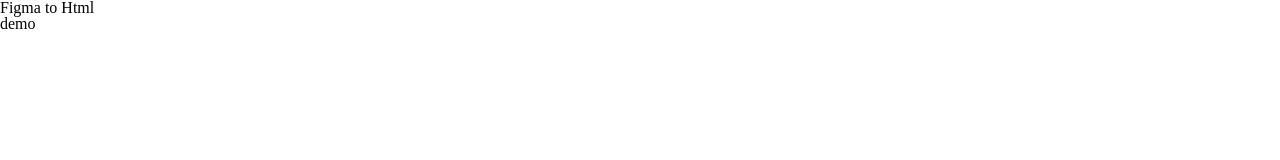
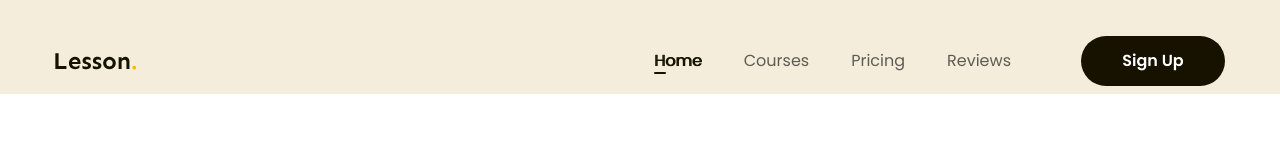
Before and after one commit to kelvinn0104/Project1-FigmaToHtml, a plain HTML site: page index.html in a window 1280 px wide. Shown: the top 160 px of the page. Drawn offline with Linux system fonts and the light colour scheme.

Commit message:
P3. Lam phan header

```diff
--- a/assets/css/style.css
+++ b/assets/css/style.css
@@ -9,4 +9,89 @@
 /* Khoi phuc lai co chu mac dinh theo rem */
 body {
   font-size: 1.6rem; /* 16px */
+  font-family: "Poppins", sans-serif;
 }
+
+/* ===================common===================== */
+a {
+  text-decoration: none;
+}
+
+.btn {
+  display: inline-block;
+  min-width: 118px;
+  padding: 0 16px;
+  line-height: 50px;
+  color: #fff;
+  text-align: center;
+  font-size: 1.6rem; /* 16px */
+  font-weight: 600;
+  border-radius: 24.5px;
+  border-radius: 999px;
+  background: #171100;
+}
+
+.main-content {
+  width: 1170px;
+  max-width: calc(100% - 48px);
+  margin-left: auto;
+  margin-right: auto;
+}
+
+/* =====================header==================== */
+.header {
+  background-color: #f4eddb;
+}
+
+.header.fixed {
+  position: sticky;
+  top: -28px;
+}
+
+.header .body {
+  display: flex;
+  align-items: center;
+  padding: 36px 0 8px;
+}
+
+.nav {
+  margin-left: auto;
+}
+
+.nav ul {
+  display: flex;
+}
+
+.nav a {
+  position: relative;
+  color: #5f5b53;
+  font-size: 1.6rem; /* 16px */
+  padding: 8px 21px;
+}
+
+.nav li.active a,
+.nav a:hover {
+  color: #171100;
+  /* font-weight: 600; */
+  text-shadow: 1px 0 0 currentColor;
+}
+
+.nav li.active a::after {
+  position: absolute;
+  left: 21px;
+  bottom: 6px;
+  display: block;
+  content: "";
+  width: 12px;
+  height: 2px;
+  border-radius: 1px;
+  background: #171100;
+}
+
+.header .btn-sign-up {
+  min-width: 144px;
+}
+
+.header .action {
+  margin-left: 49px;
+}
--- a/index.html
+++ b/index.html
@@ -6,16 +6,49 @@
     <meta name="viewport" content="width=device-width, initial-scale=1.0">
     <!-- reset css -->
     <link rel="stylesheet" href="./assets/css/reset.css">
-
+    <!-- embed fonts -->
+    <link rel="preconnect" href="https://fonts.googleapis.com">
+    <link rel="preconnect" href="https://fonts.gstatic.com" crossorigin>
+    <link
+        href="https://fonts.googleapis.com/css2?family=Poppins:ital,wght@0,100;0,200;0,300;0,400;0,500;0,600;0,700;0,800;0,900;1,100;1,200;1,300;1,400;1,500;1,600;1,700;1,800;1,900&family=Sen:wght@400..800&display=swap"
+        rel="stylesheet">
     <!-- style -->
     <link rel="stylesheet" href="./assets/css/style.css">
 
     <title>Porject1: Figma to Html</title>
 </head>
 
-<body>
-    <h1>Figma to Html</h1>
-    <h2>demo</h2>
+<body style="height: 10000px;">
+    <!-- Header -->
+    <header class="header fixed">
+        <div class="main-content">
+            <div class="body">
+                <!-- logo -->
+                <img src="./assets/img/logo.svg" alt="Lesson" class="logo">
+                <!-- nav -->
+                <nav class="nav">
+                    <ul>
+                        <li class="active">
+                            <a href="#!">Home</a>
+                        </li>
+                        <li>
+                            <a href="#!">Courses</a>
+                        </li>
+                        <li>
+                            <a href="#!">Pricing</a>
+                        </li>
+                        <li>
+                            <a href="#!">Reviews</a>
+                        </li>
+                    </ul>
+                </nav>
+                <!-- btn action  -->
+                <div class="action">
+                    <a href="" class="btn btn-sign-up">Sign Up</a>
+                </div>
+            </div>
+        </div>
+    </header>
 </body>
 
 </html>
```
Also changed, not shown: assets/img/logo.svg (added).
